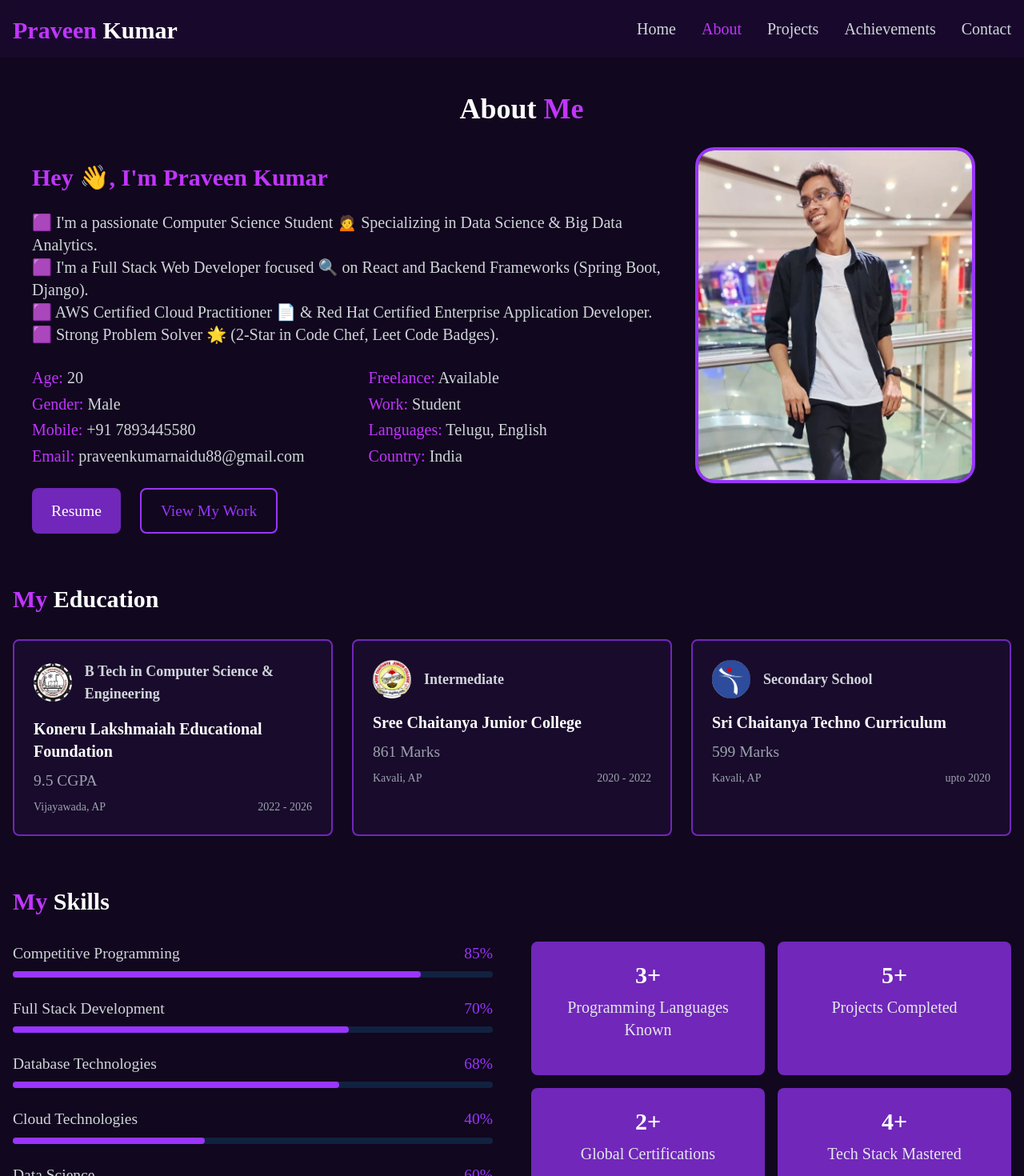
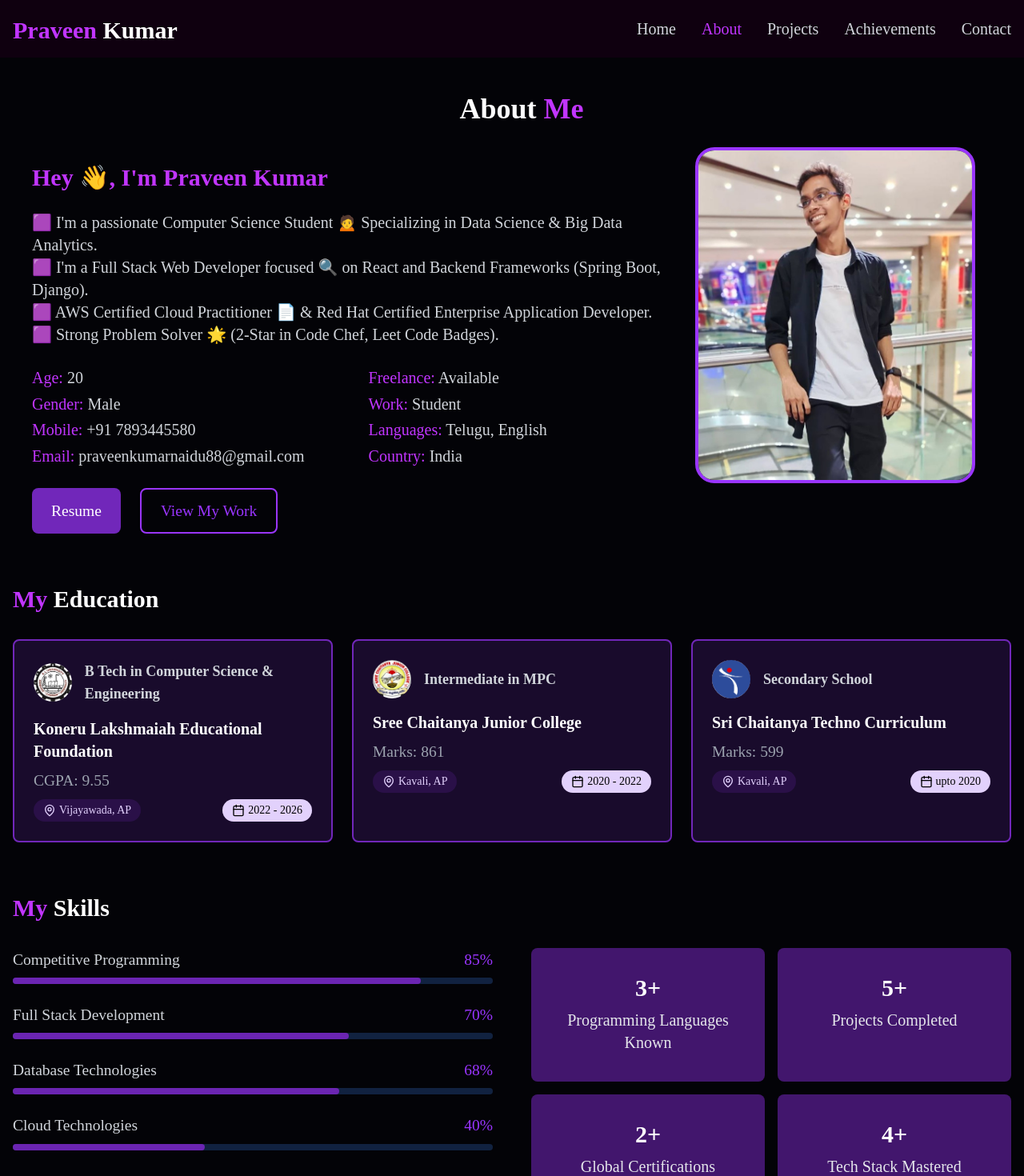
Before and after one commit to avpkn25/PORTFOLIO, a React (Vite) app: page /about in a window 1280 px wide. Shown: the top 1470 px of the page at 80% size. Built offline with nearby package versions, Linux system fonts and the light colour scheme; a web font is replaced by a local one.

Commit message:
updated color gradient

```diff
--- a/src/components/Footer.jsx
+++ b/src/components/Footer.jsx
@@ -2,7 +2,7 @@ import { Linkedin, Instagram, Twitter, Github } from 'lucide-react';
 
 const Footer = () => {
   return (
-    <footer className="bg-[#1a0b2e]/90 text-gray-300 py-4 px-4">
+    <footer className="bg-[#110111]/90 text-gray-300 py-4 px-4">
       <div className="container mx-auto flex flex-col sm:flex-row justify-between items-center">
         <div className="flex space-x-4 mb-4 md:mb-0">
           <a href="https://www.linkedin.com/in/avpkn25/" target="_blank" rel="noopener noreferrer" className="hover:text-[#9a35ff] transition-colors">
--- a/src/components/Navbar.jsx
+++ b/src/components/Navbar.jsx
@@ -17,7 +17,7 @@ const Navbar = () => {
   ];
 
   return (
-    <nav className="fixed w-full bg-[#1a0b2e]/90 backdrop-blur-sm z-50 px-3 sm:px-4 py-4">
+    <nav className="fixed w-full bg-[#110111]/90 backdrop-blur-sm z-50 px-3 sm:px-4 py-4">
       <div className="container mx-auto flex justify-between items-center">
         <NavLink to="/" className="flex items-center space-x-2">
           <span className="text-white text-lg sm:text-3xl mt-1 font-bold">
--- a/src/pages/About.jsx
+++ b/src/pages/About.jsx
@@ -1,5 +1,5 @@
 import { motion } from "framer-motion";
-import { MapPin, Languages, Calendar, User, Briefcase } from "lucide-react";
+import { MapPin, Calendar } from "lucide-react";
 import StackIcon from "tech-stack-icons";
 
 const About = () => {
@@ -8,15 +8,15 @@ const About = () => {
       logo: "/education/klu.png",
       school: "Koneru Lakshmaiah Educational Foundation",
       degree: "B Tech in Computer Science & Engineering",
-      grade: "9.5 CGPA",
+      grade: "CGPA: 9.55",
       location: "Vijayawada, AP",
       period: "2022 - 2026",
     },
     {
       logo: "/education/chai.png",
       school: "Sree Chaitanya Junior College",
-      degree: "Intermediate",
-      grade: "861 Marks",
+      degree: "Intermediate in MPC",
+      grade: "Marks: 861",
       location: "Kavali, AP",
       period: "2020 - 2022",
     },
@@ -24,7 +24,7 @@ const About = () => {
       logo: "/education/school.png",
       school: "Sri Chaitanya Techno Curriculum",
       degree: "Secondary School",
-      grade: "599 Marks",
+      grade: "Marks: 599",
       location: "Kavali, AP",
       period: "upto 2020",
     },
@@ -43,18 +43,6 @@ const About = () => {
     { title: "Projects Completed", value: "5+" },
     { title: "Global Certifications", value: "2+" },
     { title: "Tech Stack Mastered", value: "4+ " },
-  ];
-
-  const personalDetails = [
-    {
-      icon: MapPin,
-      label: "From",
-      value: "Gowravaram, Kavali, Nellore, Andhra Pradesh, India",
-    },
-    { icon: Languages, label: "Languages", value: "English and Telugu" },
-    { icon: Calendar, label: "Age", value: "20" },
-    { icon: User, label: "Gender", value: "Male" },
-    { icon: Briefcase, label: "Work", value: "Student" },
   ];
 
   const techStack = [
@@ -89,7 +77,7 @@ const About = () => {
       initial={{ opacity: 0 }}
       animate={{ opacity: 1 }}
       exit={{ opacity: 0 }}
-      className="min-h-screen bg-[#11071f]/90 pt-20 px-3 sm:px-4"
+      className="min-h-screen bg-[#020305]/90 pt-20 px-3 sm:px-4"
     >
       <div className="container mx-auto">
         <motion.div
@@ -188,9 +176,16 @@ const About = () => {
                 <h3 className="text-xl font-semibold mb-2">{edu.school}</h3>
                 <p className="text-gray-400 mb-2">{edu.grade}</p>
                 <div className="flex justify-between text-sm text-gray-400">
-                  <span>{edu.location}</span>
-                  <span>{edu.period}</span>
-                </div>
+                  <span className="text-sm bg-[#7127ba]/20 text-[#e2d1fc] cursor-pointer px-3 py-1 rounded-full flex items-center gap-1">
+                    <MapPin className="w-4 h-4" />
+                      {edu.location}
+                  </span>
+
+                  <span className="text-sm bg-[#e2d1fc] text-[#000] cursor-pointer px-3 py-1 rounded-full flex items-center gap-1">
+                      <Calendar className="w-4 h-4" />
+                      {edu.period}
+                  </span>
+              </div>
               </motion.div>
             ))}
           </div>
@@ -219,7 +214,7 @@ const About = () => {
                       initial={{ width: 0 }}
                       animate={{ width: `${skill.level}%` }}
                       transition={{ duration: 1, delay: 0.8 }}
-                      className="h-full bg-[#9a35ff] rounded-full"
+                      className="h-full bg-[#6b25b2] rounded-full"
                     />
                   </div>
                 </div>
@@ -230,7 +225,7 @@ const About = () => {
                 <motion.div
                   key={index}
                   whileHover={{ scale: 1.05 }}
-                  className="bg-[#7127ba] p-6 rounded-lg text-center"
+                  className="bg-[#42166d] p-8 rounded-lg text-center"
                 >
                   <h3 className="text-3xl font-bold mb-2">{stat.value}</h3>
                   <p className="text-xs sm:text-xl text-gray-200">{stat.title}</p>
--- a/src/pages/Achievements.jsx
+++ b/src/pages/Achievements.jsx
@@ -76,7 +76,7 @@ const Achievements = () => {
       initial={{ opacity: 0 }}
       animate={{ opacity: 1 }}
       exit={{ opacity: 0 }}
-      className="min-h-screen bg-[#11071f]/90 pt-20 px-3 sm:px-4"
+      className="min-h-screen bg-[#020305]/90 pt-20 px-3 sm:px-4"
     >
       <div className="container mx-auto">
         <h1 className="text-4xl mt-9 font-bold text-center mb-12"> <span className='text-[#c135ff]'>My</span> Achievements</h1>
@@ -87,7 +87,7 @@ const Achievements = () => {
               initial={{ y: 20, opacity: 0 }}
               animate={{ y: 0, opacity: 1 }}
               transition={{ delay: index * 0.1 }}
-              className="relative bg-[#1e0f31] rounded-lg overflow-hidden shadow-lg group"
+              className="relative bg-[#11071f] rounded-lg overflow-hidden shadow-lg group"
             >
               <div className="w-full h-64 flex items-center justify-center overflow-hidden">
                 <img
@@ -97,7 +97,7 @@ const Achievements = () => {
                 />
               </div>
 
-              <div className="p-4 bg-[#42166d] text-white text-center text-lg font-semibold">
+              <div className="p-4 bg-[#1e0f31] text-white text-center text-lg font-semibold">
                 {achievement.title}
               </div>
               <div className="absolute inset-0 bg-[#190b2c]/80 flex items-center justify-center opacity-0 group-hover:opacity-100 transition-opacity">
@@ -105,7 +105,7 @@ const Achievements = () => {
                   href={achievement.proof}
                   target="_blank"
                   rel="noopener noreferrer"
-                  className="bg-white text-[#7127ba] px-6 py-2 rounded-full flex items-center space-x-2 hover:bg-[#7127ba] hover:text-white transition-colors"
+                  className="bg-[#e2d1fc] text-[#7127ba] px-6 py-2 rounded-full flex items-center space-x-2 hover:bg-[#7127ba] hover:text-white transition-colors"
                 >
                   <span>View</span>
                   <ExternalLink size={16} />
--- a/src/pages/Contact.jsx
+++ b/src/pages/Contact.jsx
@@ -42,7 +42,7 @@ const Contact = () => {
       initial={{ opacity: 0 }}
       animate={{ opacity: 1 }}
       exit={{ opacity: 0 }}
-      className="min-h-screen bg-[#11071f]/90 pt-20 px-4"
+      className="min-h-screen bg-[#020305]/90 pt-20 px-4"
     >
       <div className="container mt-9 mx-auto">
         <div className="max-w-4xl mx-auto">
@@ -55,7 +55,7 @@ const Contact = () => {
 
                 <div className="flex items-center space-x-4">
                   <div className="bg-[#7127ba]/20 p-3 rounded-lg">
-                    <Phone className="text-[#c135ff]" />
+                    <Phone className="text-[#9a35ff]" />
                   </div>
                   <div>
                     <h3 className="text-lg font-semibold">Phone</h3>
--- a/src/pages/Home.jsx
+++ b/src/pages/Home.jsx
@@ -12,7 +12,7 @@ const Home = () => {
       initial={{ opacity: 0, y: 20 }}
       animate={{ opacity: 1, y: 0 }}
       exit={{ opacity: 0, y: -20 }}
-      className="min-h-screen bg-[#11071f]/90 pt-20 px-4 flex items-center"
+      className="min-h-screen bg-[#020305]/90 pt-20 px-4 flex items-center"
     >
       <div className="container mx-auto flex flex-col md:flex-row items-center justify-between">
         <div className="md:w-1/2 mb-8 md:mb-0">
```
Also changed, not shown: src/pages/Projects.jsx (+10 -6 lines), public/project/portfolio.png.
